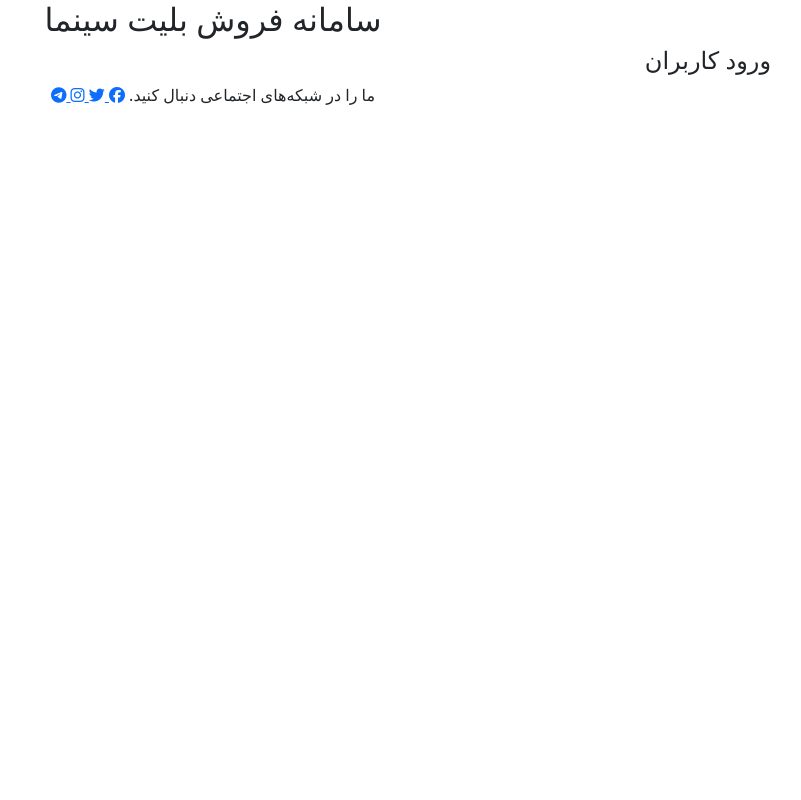
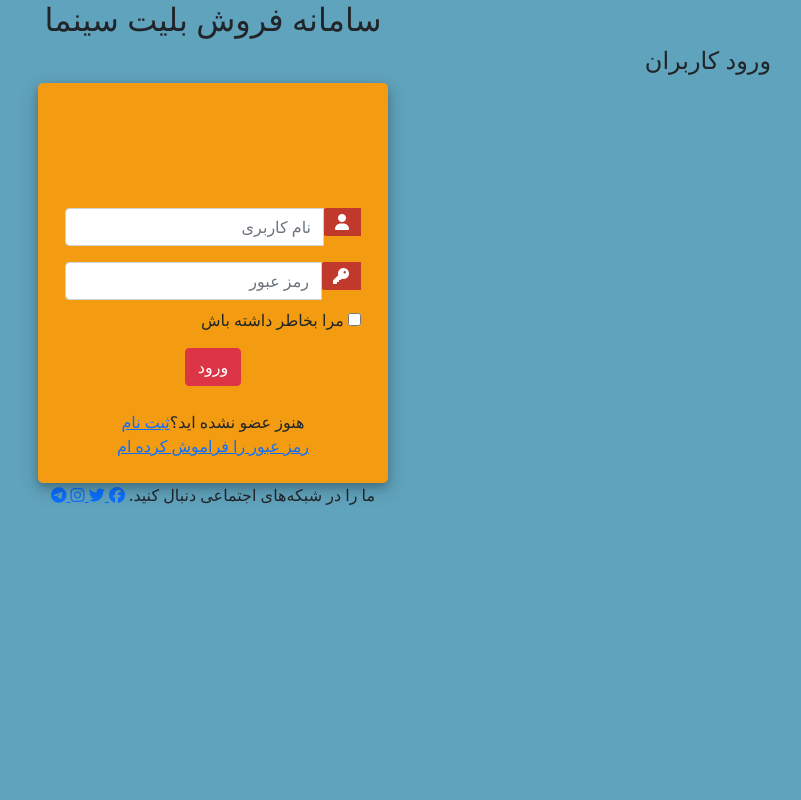
Before and after one commit to iam-Robo/DjangoCourse, a Django app: page /accounts/login/ in a window 1280 px wide. Shown: the whole page, without its empty margins (427-1228 px from the left). Run offline with Django 3.2, Linux system fonts and the light colour scheme; some libraries are stand-ins or nearby versions.

Commit message:
added main.css and added some bootstarp into login.html

```diff
--- /dev/null
+++ b/accounts/static/accounts/css/main.css
@@ -0,0 +1,70 @@
+/* Coded with love by Mutiullah Samim */
+		body,
+		html {
+			margin: 0;
+			padding: 0;
+			height: 100%;
+			background: #60a3bc !important;
+		}
+		.user_card {
+			height: 400px;
+			width: 350px;
+			margin-top: auto;
+			margin-bottom: auto;
+			background: #f39c12;
+			position: relative;
+			display: flex;
+			justify-content: center;
+			flex-direction: column;
+			padding: 10px;
+			box-shadow: 0 4px 8px 0 rgba(0, 0, 0, 0.2), 0 6px 20px 0 rgba(0, 0, 0, 0.19);
+			-webkit-box-shadow: 0 4px 8px 0 rgba(0, 0, 0, 0.2), 0 6px 20px 0 rgba(0, 0, 0, 0.19);
+			-moz-box-shadow: 0 4px 8px 0 rgba(0, 0, 0, 0.2), 0 6px 20px 0 rgba(0, 0, 0, 0.19);
+			border-radius: 5px;
+
+		}
+		.brand_logo_container {
+			position: absolute;
+			height: 170px;
+			width: 170px;
+			top: -75px;
+			border-radius: 50%;
+			background: #60a3bc;
+			padding: 10px;
+			text-align: center;
+		}
+		.brand_logo {
+			height: 150px;
+			width: 150px;
+			border-radius: 50%;
+			border: 2px solid white;
+		}
+		.form_container {
+			margin-top: 100px;
+		}
+		.login_btn {
+			width: 100%;
+			background: #c0392b !important;
+			color: white !important;
+		}
+		.login_btn:focus {
+			box-shadow: none !important;
+			outline: 0px !important;
+		}
+		.login_container {
+			padding: 0 2rem;
+		}
+		.input-group-text {
+			background: #c0392b !important;
+			color: white !important;
+			border: 0 !important;
+			border-radius: 0.25rem 0 0 0.25rem !important;
+		}
+		.input_user,
+		.input_pass:focus {
+			box-shadow: none !important;
+			outline: 0px !important;
+		}
+		.custom-checkbox .custom-control-input:checked~.custom-control-label::before {
+			background-color: #c0392b !important;
+		}
--- a/accounts/templates/accounts/login.html
+++ b/accounts/templates/accounts/login.html
@@ -11,5 +11,44 @@
             {% endblock %}
 
 {% block main_content %}
+<div class="container h-100">
+		<div class="d-flex justify-content-center h-100">
+			<div class="user_card">
+				<div class="d-flex justify-content-center form_container">
+					<form>
+						<div class="input-group mb-3">
+							<div class="input-group-append">
+								<span class="input-group-text"><i class="fas fa-user"></i></span>
+							</div>
+							<input type="text" name="" class="form-control input_user" value="" placeholder="نام کاربری">
+						</div>
+						<div class="input-group mb-2">
+							<div class="input-group-append">
+								<span class="input-group-text"><i class="fas fa-key"></i></span>
+							</div>
+							<input type="password" name="" class="form-control input_pass" value="" placeholder="رمز عبور">
+						</div>
+						<div class="form-group">
+							<div class="custom-control custom-checkbox">
+								<input type="checkbox" class="custom-control-input" id="customControlInline">
+								<label class="custom-control-label" for="customControlInline">مرا بخاطر داشته باش</label>
+							</div>
+						</div>
+							<div class="d-flex justify-content-center mt-3 login_container">
+				 	<button type="button" name="button" class="btn btn-danger">ورود</button>
+				   </div>
+					</form>
+				</div>
 
+				<div class="mt-4">
+					<div class="d-flex justify-content-center links">
+						هنوز عضو نشده اید؟ <a href="#" class="ml-2">ثبت نام</a>
+					</div>
+					<div class="d-flex justify-content-center links">
+						<a href="#">رمز عبور را فراموش کرده ام</a>
+					</div>
+				</div>
+			</div>
+		</div>
+	</div>
 {% endblock %}
```
